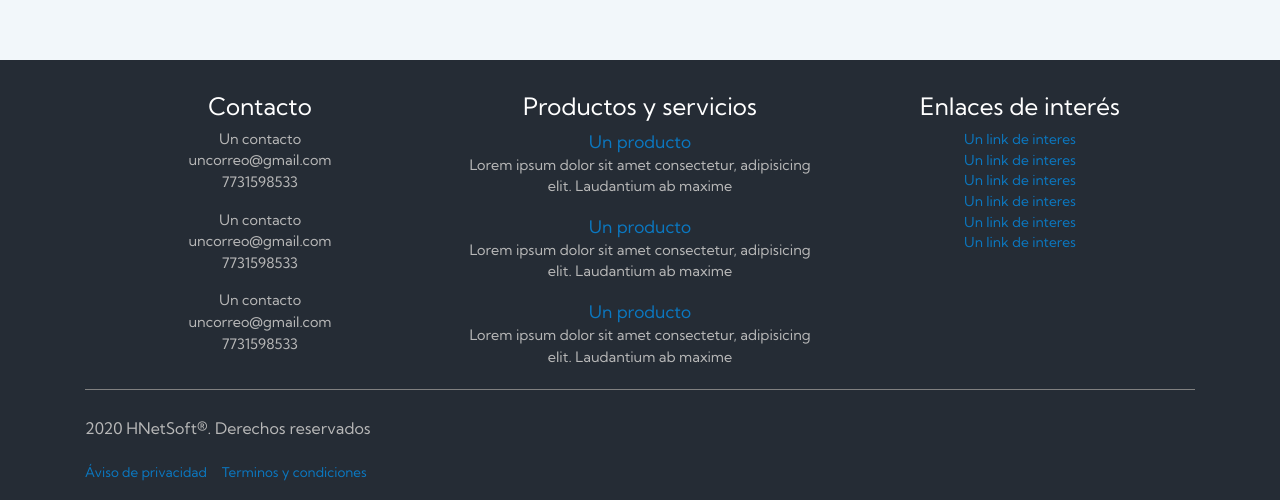
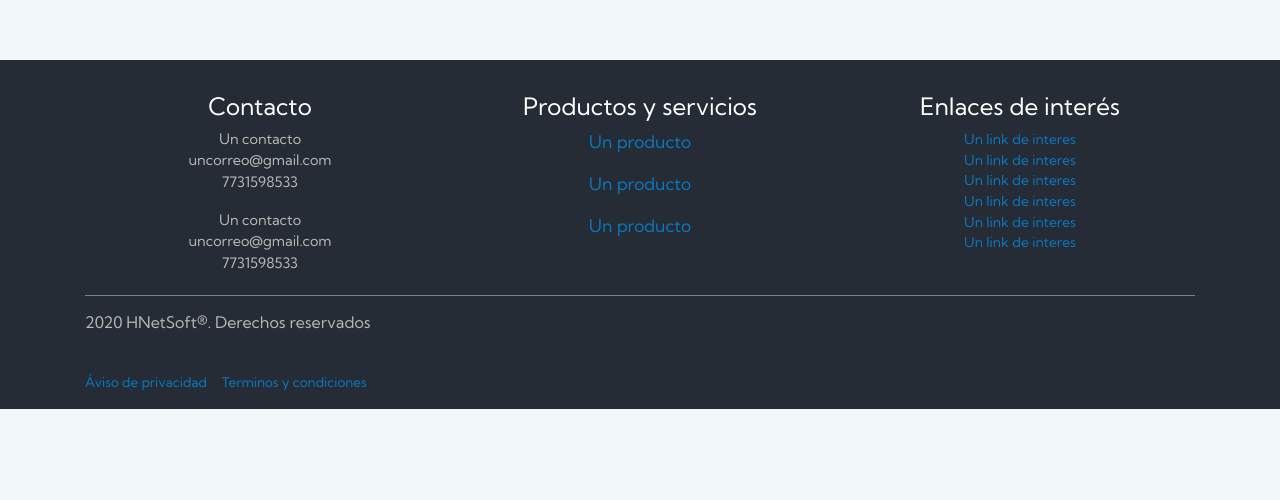
Before and after one commit to JamaHCS/HNetSoft-static, a website: page index.html in a window 1280 px wide. Shown: the part 764-1264 px from the top of the page. After the commit the page ends 1173 px from the top, so only its background shows below. Drawn offline with nearby package versions, Linux system fonts and the light colour scheme.

Commit message:
[add] Footer

```diff
--- a/css/main.css
+++ b/css/main.css
@@ -36,6 +36,21 @@ body {
   height: 1px;
   width: 100%;
   border-top: 1px solid gray;
+}
+
+.horizontal-list li {
+  display: inline;
+  padding: 0;
+  margin: 0;
+}
+
+.horizontal-list li {
+  margin: 0 0.7rem;
+  font-size: 0.7rem;
+}
+
+.horizontal-list li:first-of-type {
+  margin: 0;
 }
 
 .hundred {
@@ -322,17 +337,6 @@ footer a:hover {
   color: #095b95ff;
 }
 
-.horizontal-list li {
-  display: inline;
-  padding: 0;
-  margin: 0;
+footer h6 {
+  padding: 0.2rem 0 2rem 0;
 }
-
-.horizontal-list li {
-  margin: 0 0.7rem;
-  font-size: 0.7rem;
-}
-
-.horizontal-list li:first-of-type {
-  margin: 0;
-}
--- a/index.html
+++ b/index.html
@@ -218,24 +218,14 @@
               uncorreo@gmail.com
               <br />
               <span> 7731598533 </span>
-              <li>Un contacto</li>
-              uncorreo@gmail.com
-              <br />
-              <span> 7731598533 </span>
             </ul>
           </div>
           <div class="col-md-4">
             <h4>Productos y servicios</h4>
             <ul>
               <li><a href="#">Un producto</a></li>
-              Lorem ipsum dolor sit amet consectetur, adipisicing elit.
-              Laudantium ab maxime
               <li><a href="#">Un producto</a></li>
-              Lorem ipsum dolor sit amet consectetur, adipisicing elit.
-              Laudantium ab maxime
               <li><a href="#">Un producto</a></li>
-              Lorem ipsum dolor sit amet consectetur, adipisicing elit.
-              Laudantium ab maxime
             </ul>
           </div>
           <div class="col-md-4">
@@ -253,7 +243,7 @@
         <div class="separator"></div>
         <div class="row">
           <div class="col text-left">
-            <h6 class="bottom my-4">2020 HNetSoft®. Derechos reservados</h6>
+            <h6 class="bottom my-2">2020 HNetSoft®. Derechos reservados</h6>
           </div>
         </div>
         <div class="row">
```
